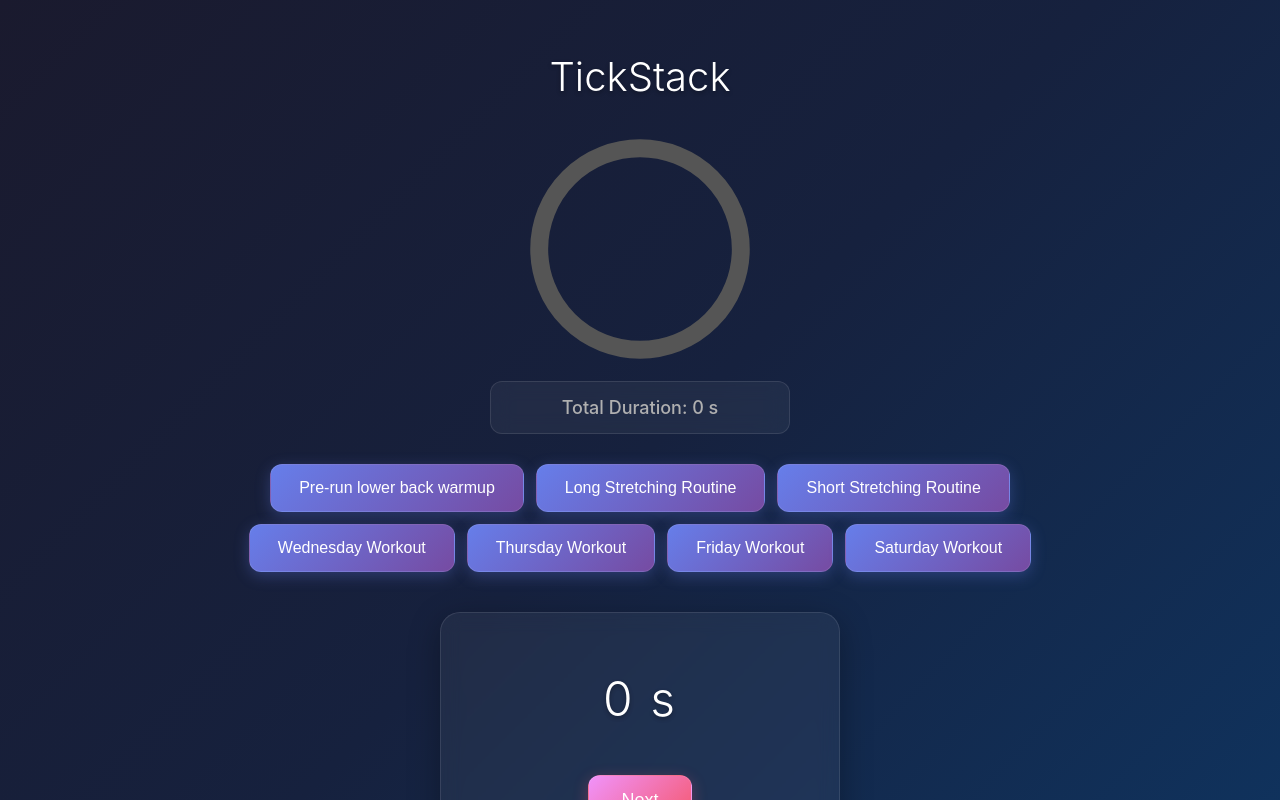
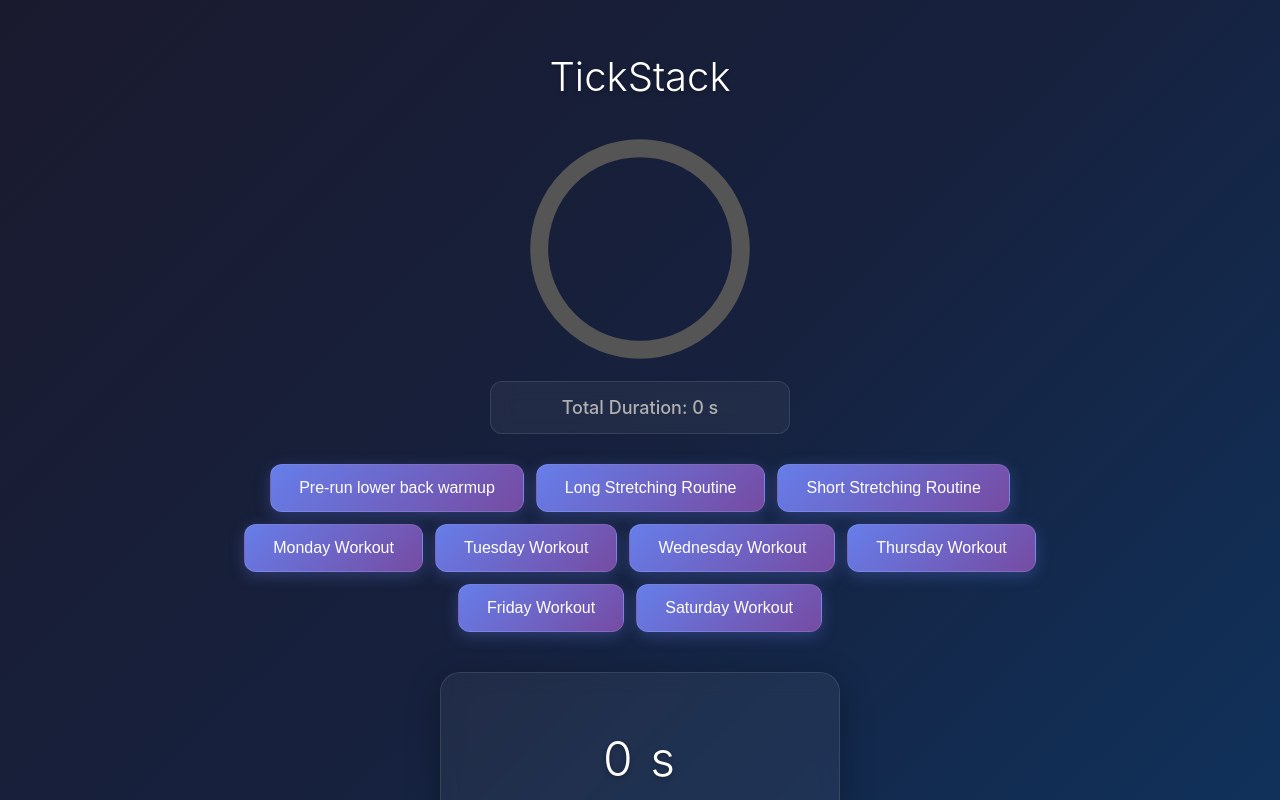
Before and after one commit to podlomar/tickstack, a React app: page / in a window 1280 px wide. Shown: the top 800 px of the page. Built offline with nearby package versions, Linux system fonts and the light colour scheme.

Commit message:
Add front planks and new workout timelines for Monday and Tuesday routines

```diff
--- a/src/timelines.ts
+++ b/src/timelines.ts
@@ -34,6 +34,15 @@ const ringRows = [
   new Counter('stopwatch', 'Ring rows set 2'),
   new Counter(60, 'Rest for {{remains}} seconds'),
   new Counter('stopwatch', 'Ring rows set 3'),
+];
+
+const frontPlanks = [
+  new Counter(15, 'Prepare for front planks'),
+  new Counter(35, 'Front plank for {{remains}} seconds, set 1'),
+  new Counter(50, 'Rest for {{remains}} seconds'),
+  new Counter(35, 'Front plank for {{remains}} seconds, set 2'),
+  new Counter(50, 'Rest for {{remains}} seconds'),
+  new Counter(35, 'Front plank for {{remains}} seconds, set 3'),
 ];
 
 export const timelines = [
@@ -135,6 +144,20 @@ export const timelines = [
     new Counter(20, 'Get ready for meditation'),
     new Counter(60 * 4, 'Meditation time for 4 minutes! Relax and breathe deeply', 'Congratulations! You have completed the short morning  stretching routine!'),
   ]),
+  new Timeline('Monday Workout', [
+    new Phrase('Starting Monday workout routine'),
+    ...squats,
+    new Counter(60, 'Relax and prepare for next exercise'),
+    ...kneePushUps,
+    new Phrase('Great job! You have completed the Monday workout!'),
+  ]),
+  new Timeline('Tuesday Workout', [
+    new Phrase('Starting Tuesday workout routine'),
+    ...ringRows,
+    new Counter(60, 'Relax and prepare for next exercise'),
+    ...frontPlanks,
+    new Phrase('Great job! You have completed the Tuesday workout!'),
+  ]),
   new Timeline('Wednesday Workout', [
     new Phrase('Starting Wednesday workout routine'),
     ...squats,
```
